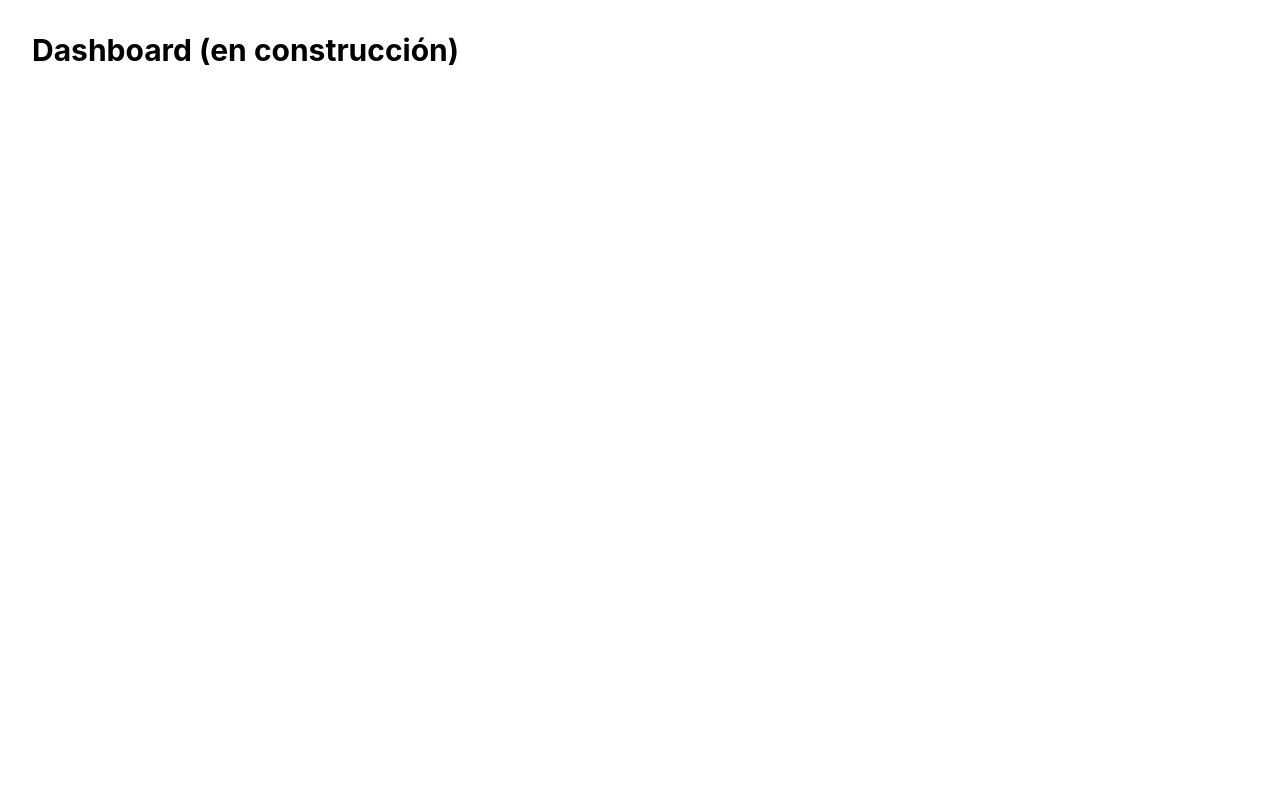
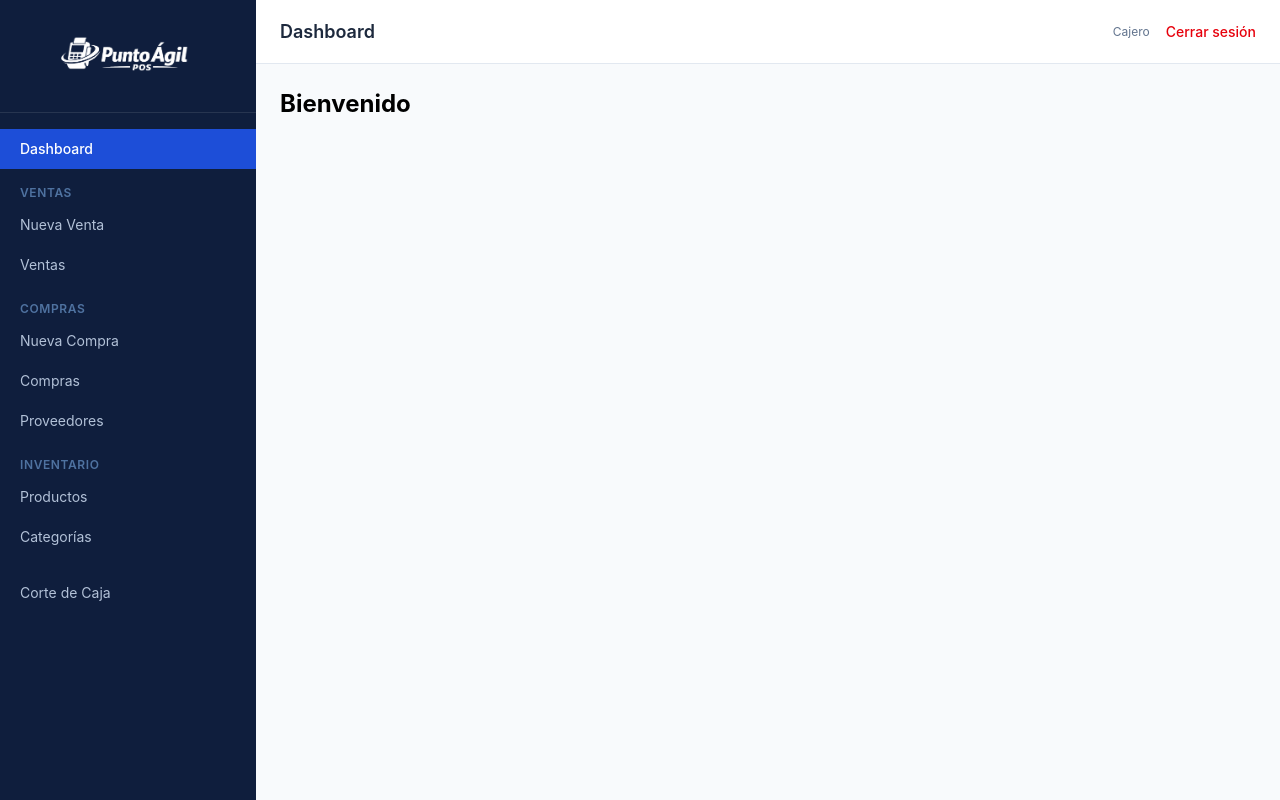
Before and after one commit to rodrigoarvisu/puntoagil-frontend, a React (Vite) app: page /dashboard in a window 1280 px wide. Built offline with nearby package versions, Linux system fonts and the light colour scheme; sample sign-in values are in the browser's storage.

Commit message:
Implementar Sidebar y Topbar

```diff
--- a/src/App.tsx
+++ b/src/App.tsx
@@ -2,9 +2,10 @@
 import { BrowserRouter, Routes, Route, Navigate } from 'react-router-dom';
 import Login from './pages/Login';
 import ProtectedRoute from './routes/ProtectedRoute';
+import Dashboard from './pages/Dashboard';
 
 function DashboardTemporal() {
-  return <h1 className="text-3xl font-bold p-8">Dashboard (en construcción)</h1>;
+  return <Dashboard></Dashboard>
 }
 
 function App() {
--- /dev/null
+++ b/src/components/layout/MainLayout.tsx
@@ -0,0 +1,21 @@
+import { type ReactNode } from 'react';
+import Sidebar from './Sidebar';
+import Topbar from './Topbar';
+
+export default function MainLayout({
+  titulo,
+  children,
+}: {
+  titulo: string;
+  children: ReactNode;
+}) {
+  return (
+    <div className="flex bg-slate-50 min-h-screen">
+      <Sidebar />
+      <div className="flex-1 flex flex-col">
+        <Topbar titulo={titulo} />
+        <main className="flex-1 p-6">{children}</main>
+      </div>
+    </div>
+  );
+}
--- /dev/null
+++ b/src/components/layout/Sidebar.tsx
@@ -0,0 +1,97 @@
+import { NavLink } from 'react-router-dom';
+import { useAuth } from '../../context/AuthContext';
+import logo from '../../assets/logo.puntoagil.png';
+
+interface NavItem {
+  label: string;
+  path: string;
+}
+
+interface NavSection {
+  title?: string;
+  items: NavItem[];
+  soloAdmin?: boolean;
+}
+
+const secciones: NavSection[] = [
+  { items: [{ label: 'Dashboard', path: '/dashboard' }] },
+  {
+    title: 'Ventas',
+    items: [
+      { label: 'Nueva Venta', path: '/ventas/nueva' },
+      { label: 'Ventas', path: '/ventas' },
+    ],
+  },
+  {
+    title: 'Compras',
+    items: [
+      { label: 'Nueva Compra', path: '/compras/nueva' },
+      { label: 'Compras', path: '/compras' },
+      { label: 'Proveedores', path: '/proveedores' },
+    ],
+  },
+  {
+    title: 'Inventario',
+    items: [
+      { label: 'Productos', path: '/productos' },
+      { label: 'Categorías', path: '/categorias' },
+    ],
+  },
+  { items: [{ label: 'Corte de Caja', path: '/corte-caja' }] },
+  {
+    title: 'Reportes',
+    soloAdmin: true,
+    items: [
+      { label: 'Ventas', path: '/reportes/ventas' },
+      { label: 'Compras', path: '/reportes/compras' },
+      { label: 'Utilidades', path: '/reportes/utilidades' },
+    ],
+  },
+  {
+    title: 'Configuración',
+    soloAdmin: true,
+    items: [{ label: 'Configuración', path: '/configuracion' }],
+  },
+];
+
+export default function Sidebar() {
+  const { usuario } = useAuth();
+  const esAdmin = usuario?.rol === 'ADMIN';
+
+  const seccionesVisibles = secciones.filter((s) => !s.soloAdmin || esAdmin);
+
+  return (
+    <aside className="w-64 bg-[#0F1E3D] text-white flex flex-col h-screen sticky top-0 overflow-y-auto">
+      <div className="p-5 border-b border-white/10">
+        <img src={logo} alt="PuntoÁgil" className="h-18 mx-auto brightness-0 invert" />
+      </div>
+
+      <nav className="flex-1 py-4">
+        {seccionesVisibles.map((seccion, i) => (
+          <div key={i} className="mb-4">
+            {seccion.title && (
+              <p className="px-5 text-xs font-semibold text-blue-300/50 uppercase tracking-wider mb-1">
+                {seccion.title}
+              </p>
+            )}
+            {seccion.items.map((item) => (
+              <NavLink
+                key={item.path}
+                to={item.path}
+                className={({ isActive }) =>
+                  `flex items-center gap-3 px-5 py-2.5 text-sm transition ${
+                    isActive
+                      ? 'bg-[#1D4ED8] text-white font-medium'
+                      : 'text-blue-100/80 hover:bg-white/5'
+                  }`
+                }
+              >
+                {item.label}
+              </NavLink>
+            ))}
+          </div>
+        ))}
+      </nav>
+    </aside>
+  );
+}
--- /dev/null
+++ b/src/components/layout/Topbar.tsx
@@ -0,0 +1,26 @@
+import { useAuth } from '../../context/AuthContext';
+
+export default function Topbar({ titulo }: { titulo: string }) {
+  const { usuario, logout } = useAuth();
+
+  return (
+    <header className="h-16 bg-white border-b border-slate-200 flex items-center justify-between px-6 sticky top-0 z-10">
+      <h1 className="text-lg font-semibold text-slate-800">{titulo}</h1>
+
+      <div className="flex items-center gap-4">
+        <div className="text-right">
+          <p className="text-sm font-medium text-slate-800">{usuario?.nombre}</p>
+          <p className="text-xs text-slate-500">
+            {usuario?.rol === 'ADMIN' ? 'Administrador' : 'Cajero'}
+          </p>
+        </div>
+        <button
+          onClick={logout}
+          className="text-sm text-red-600 hover:text-red-700 font-medium"
+        >
+          Cerrar sesión
+        </button>
+      </div>
+    </header>
+  );
+}
--- a/src/pages/Dashboard.tsx
+++ b/src/pages/Dashboard.tsx
@@ -1,14 +1,10 @@
-import { useAuth } from '../context/AuthContext';
+import MainLayout from '../components/layout/MainLayout';
 
 export default function Dashboard() {
-    const { usuario, logout } = useAuth();
   return (
-    <div className="p-8">
-      <h1 className="text-2xl font-bold">Bienvenido, {usuario?.nombre}</h1>
-      <p className="text-slate-500">Rol: {usuario?.rol}</p>
-      <button onClick={logout} className="mt-4 text-red-600 underline">
-        Cerrar sesión
-      </button>
-    </div>
+    <MainLayout titulo="Dashboard">
+      <h2 className="text-2xl font-bold">Bienvenido</h2>
+      {/* aquí irán las cards de KPIs después */}
+    </MainLayout>
   );
 }
```
